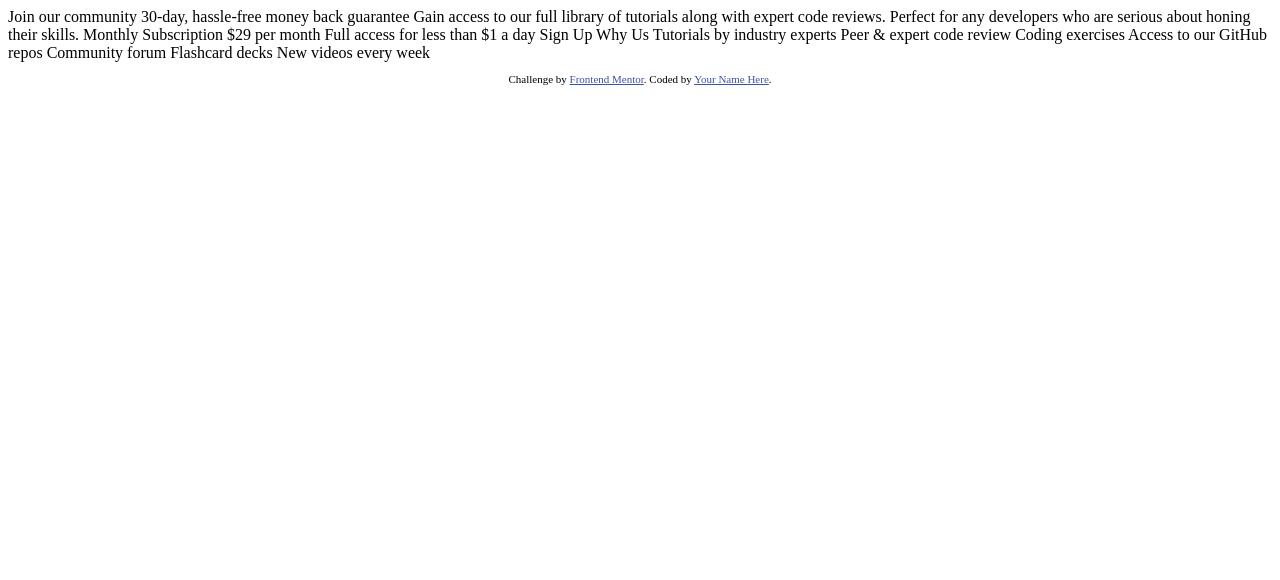
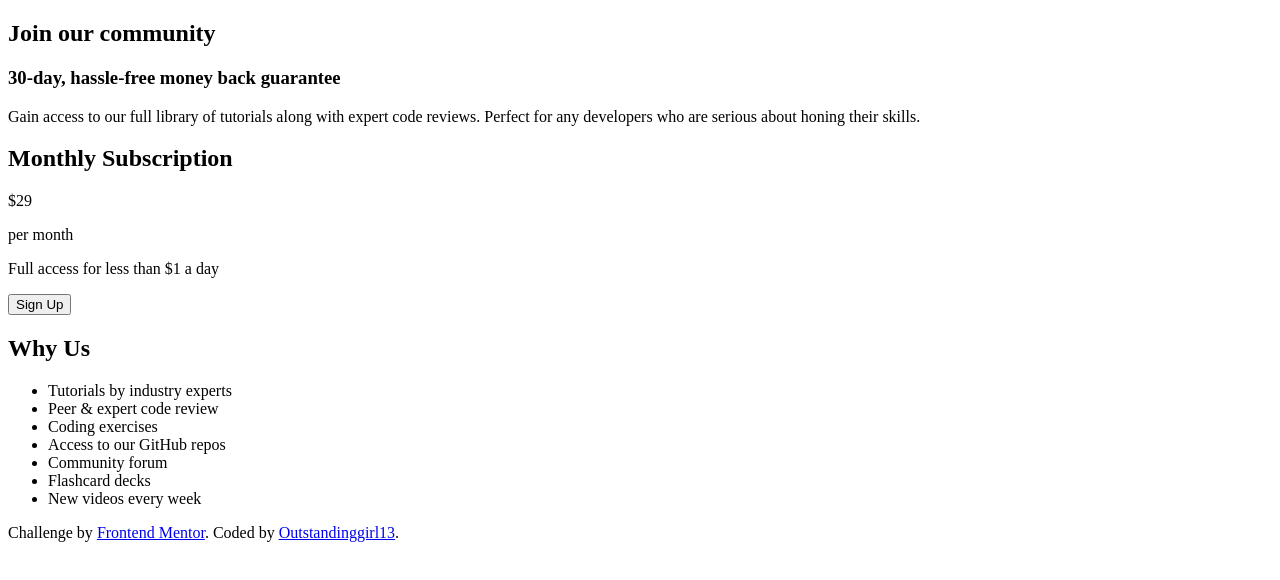
Before and after one commit to Outstandinggirl13/single-price-grid-component-master, a plain HTML site: page index.html in a window 1280 px wide. Drawn offline with Linux system fonts and the light colour scheme.

Commit message:
Add HTML structure.

```diff
--- a/index.html
+++ b/index.html
@@ -15,35 +15,38 @@
   </style>
 </head>
 <body>
-  Join our community
-
-  30-day, hassle-free money back guarantee
-
-  Gain access to our full library of tutorials along with expert code reviews.
-  Perfect for any developers who are serious about honing their skills.
-
-  Monthly Subscription
-
-  &dollar;29 per month
-
-  Full access for less than &dollar;1 a day
-
-  Sign Up
-
-  Why Us
-
-  Tutorials by industry experts
-  Peer &amp; expert code review
-  Coding exercises
-  Access to our GitHub repos
-  Community forum
-  Flashcard decks
-  New videos every week
-
-  <footer>
-    <p class="attribution">
-      Challenge by <a href="https://www.frontendmentor.io?ref=challenge" target="_blank">Frontend Mentor</a>.
-      Coded by <a href="#">Your Name Here</a>.
+  <main class="main">
+    <section class="join">
+      <h1 class="join__title">Join our community</h1>
+      <h3 class="join__subtitle">30-day, hassle-free money back guarantee</h3>
+      <p class="join__description">Gain access to our full library of tutorials along with expert code reviews. Perfect for any developers who are serious about honing their skills.</p>
+    </section>
+    <section class="subscription">
+      <h2 class="subscription__title">Monthly Subscription</h2>
+      <div class="subscription__pricing">
+        <p class="subscription__price">&dollar;29</p>
+        <p class="subscription__term">per month</p>
+      </div>
+      <p class="subscription__info">Full access for less than &dollar;1 a day</p>
+      <button class="subscription__button">Sign Up</button>
+    </section>
+    <section class="why-us">
+      <h2 class="why-us__title">Why Us</h2>
+      <ul class="why-us__list">
+        <li class="why-us__item">Tutorials by industry experts</li>
+        <li class="why-us__item">Peer &amp; expert code review</li>
+        <li class="why-us__item">Coding exercises</li>
+        <li class="why-us__item">Access to our GitHub repos</li>
+        <li class="why-us__item">Community forum</li>
+        <li class="why-us__item">Flashcard decks</li>
+        <li class="why-us__item">New videos every week</li>
+      </ul>
+    </section>
+  </main>
+  <footer class="footer">
+    <p class="footer__attribution">
+      Challenge by <a href="https://www.frontendmentor.io?ref=challenge" class="footer__attribution-link" target="_blank">Frontend Mentor</a>.
+      Coded by <a href="https://github.com/Outstandinggirl13" class="footer__attribution-link">Outstandinggirl13</a>.
     </p>
   </footer>
 </body>
```
